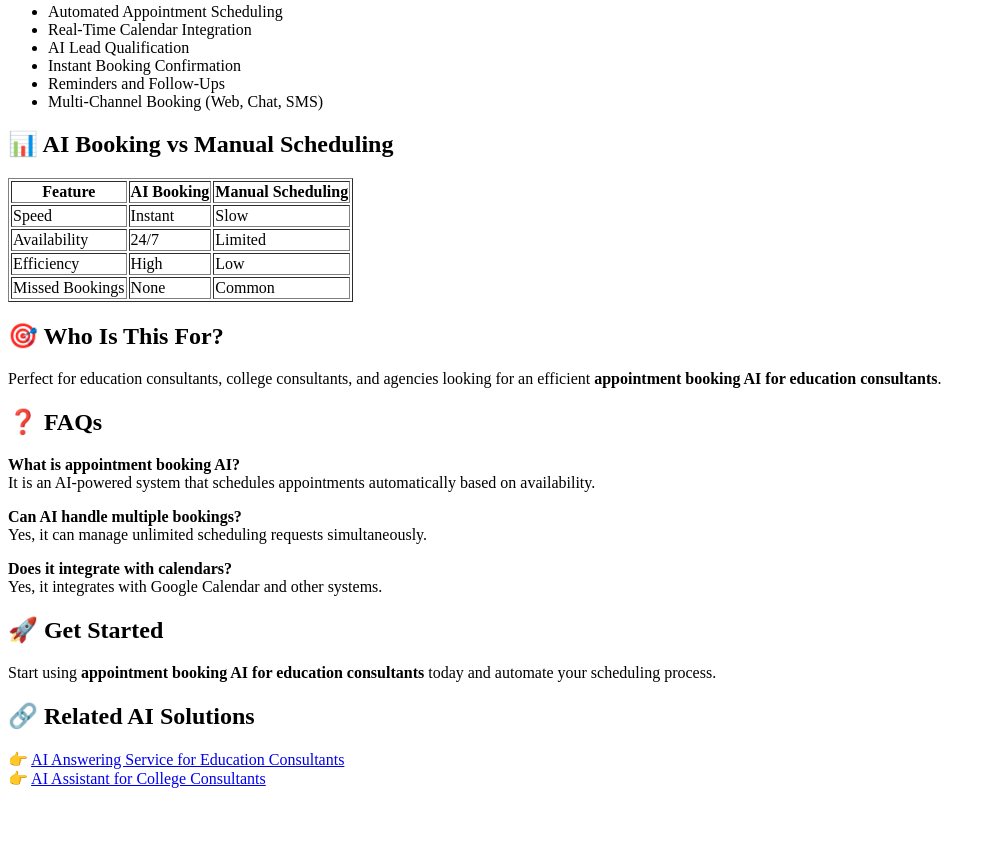
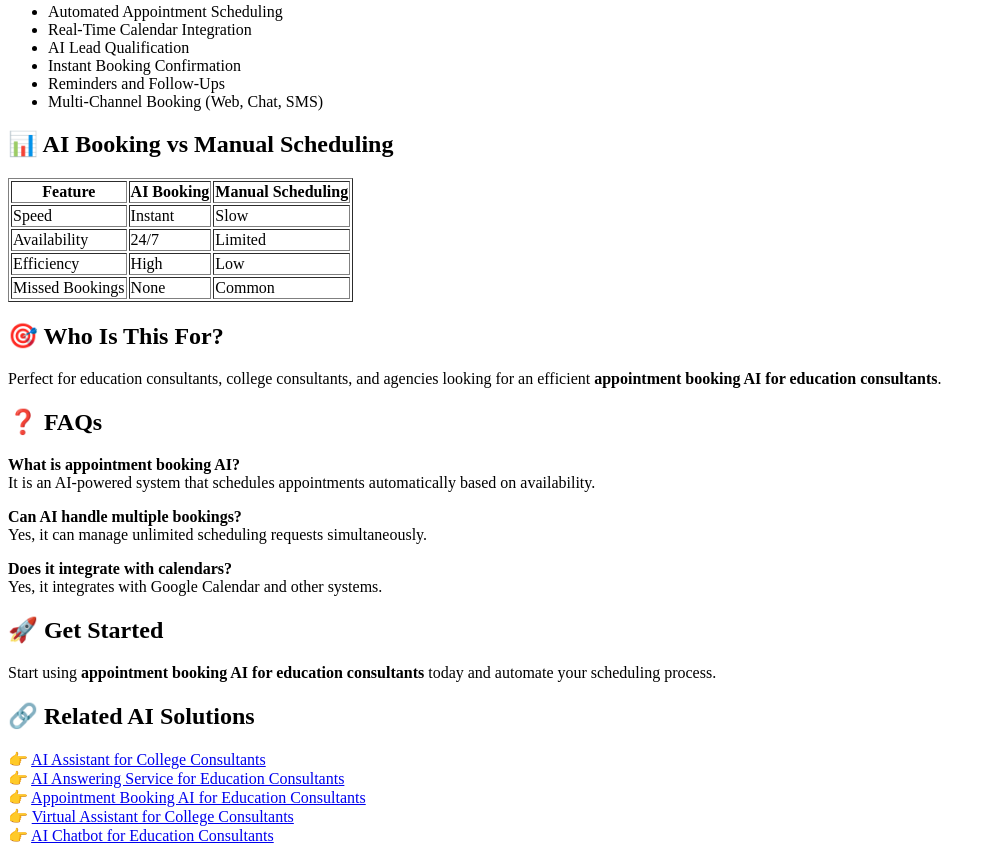
Before and after one commit to ai-assistant-college-consultants/appointment-booking-ai-consultants, a plain HTML site: page index.html in a window 1280 px wide. Shown: the part 410-1271 px from the top of the page, without its empty margins (0-993 px from the left). Before the commit the page ends 1214 px from the top, so only its background shows below. Drawn offline with Linux system fonts and the light colour scheme.

Commit message:
Update index.html

```diff
--- a/index.html
+++ b/index.html
@@ -143,11 +143,23 @@ Start using <strong>appointment booking AI for education consultants</strong> to
 <h2>🔗 Related AI Solutions</h2>
 
 <p>
+👉 <a href="https://ai-assistant-college-consultants.github.io/ai-assistant-college-consultants/">
+AI Assistant for College Consultants
+</a><br>
+
 👉 <a href="https://ai-assistant-college-consultants.github.io/ai-answering-service-education/">
 AI Answering Service for Education Consultants
 </a><br>
 
-👉 <a href="https://ai-assistant-college-consultants.github.io/ai-assistant-college-consultants/">
-AI Assistant for College Consultants
+👉 <a href="https://ai-assistant-college-consultants.github.io/appointment-booking-ai-consultants/">
+Appointment Booking AI for Education Consultants
+</a><br>
+
+👉 <a href="https://ai-assistant-college-consultants.github.io/virtual-assistant-college-consultants/">
+Virtual Assistant for College Consultants
+</a><br>
+
+👉 <a href="https://ai-assistant-college-consultants.github.io/ai-chatbot-education-consultants/">
+AI Chatbot for Education Consultants
 </a>
 </p>
```
